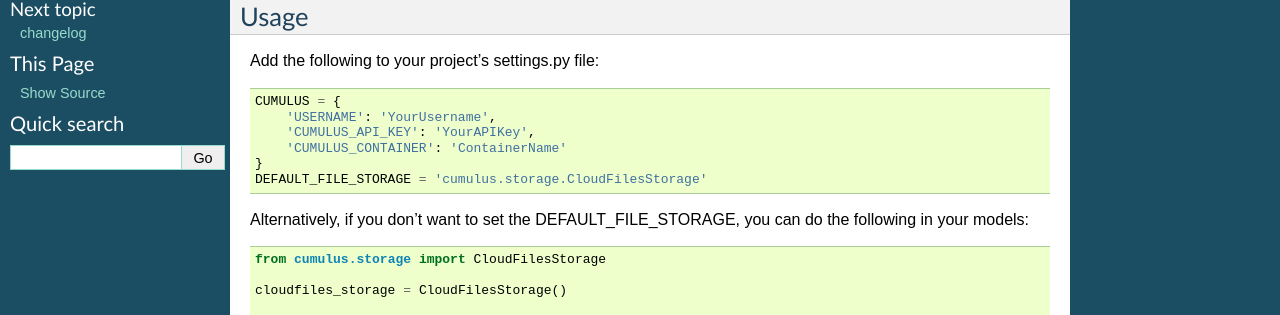
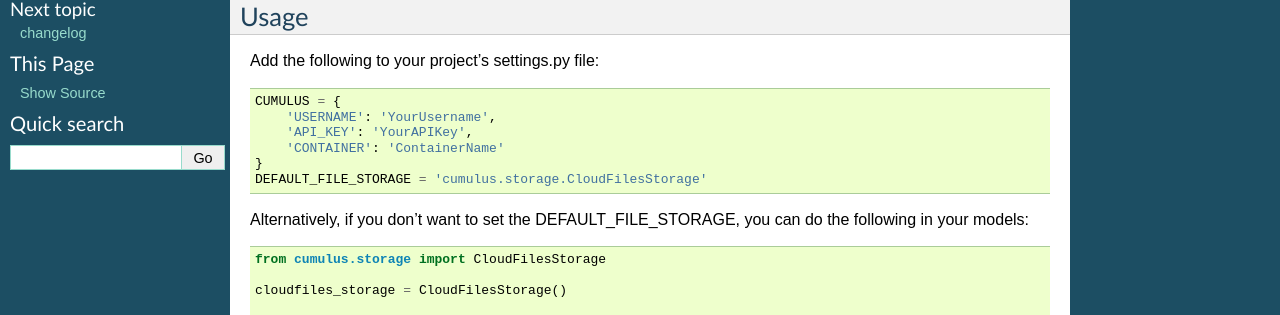
Before and after one commit to django-cumulus/django-cumulus, a Sphinx documentation site: the page built from docs/index.rst, in a window 1280 px wide and 1400 px high, scrolled down 383 px. Shown: the part 135-450 px from the top of the window. Built offline with Sphinx 7.4.7, drawn with Linux system fonts in a browser that asks for light colours; some of the changed text lies outside the part shown.

Commit message:
Fix incorrect settings names in usage docs
The start of the usage docs referred to the old 'CUMULUS_API_KEY' and 'CUMULUS_CONTAINER' settings.
One more old reference (to 'CUMULUS_FILTER_LIST') was found in the syncstatic command section.

```diff
--- a/docs/index.rst
+++ b/docs/index.rst
@@ -37,8 +37,8 @@ Add the following to your project's settings.py file::
 
     CUMULUS = {
         'USERNAME': 'YourUsername',
-        'CUMULUS_API_KEY': 'YourAPIKey',
-        'CUMULUS_CONTAINER': 'ContainerName'
+        'API_KEY': 'YourAPIKey',
+        'CONTAINER': 'ContainerName'
     }
     DEFAULT_FILE_STORAGE = 'cumulus.storage.CloudFilesStorage'
 
@@ -109,7 +109,7 @@ Add the following required settings::
     CUMULUS = {
         'STATIC_CONTAINER': 'MyStaticContainer', # the name of the container to sync with
         'USE_SERVICENET': False, # whether to use rackspace's internal private network
-        'CUMULUS_FILTER_LIST': [] # a list of files to exclude from sync
+        'FILTER_LIST': [] # a list of files to exclude from sync
     }
 
 Invoke the management command::
```
